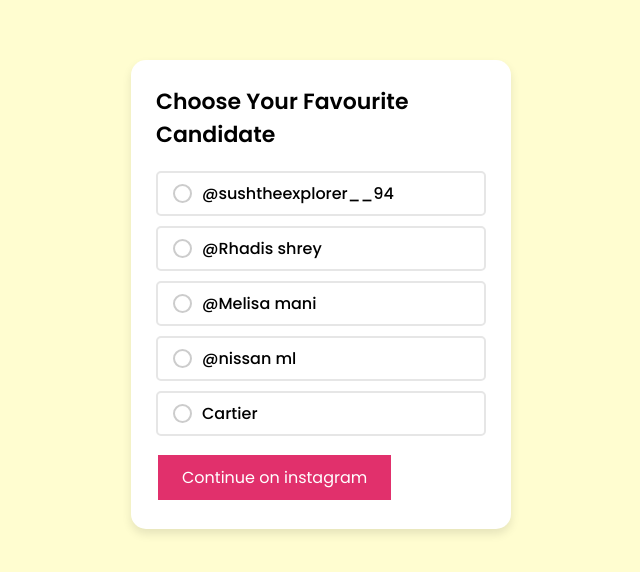
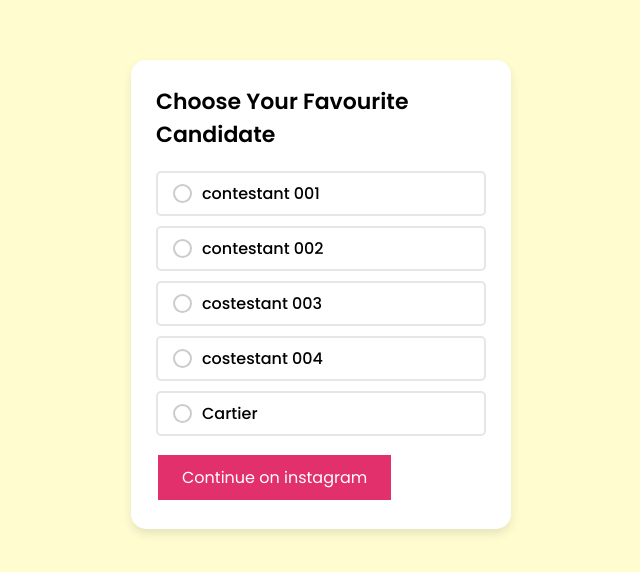
Before and after one commit to realjoel20/Jay, a plain HTML site: page index.html in a window 1280 px wide. Shown: the part 106-678 px from the top of the page, without its empty margins (319-959 px from the left). Drawn offline with Linux system fonts and the light colour scheme.

Commit message:
Update index.html

```diff
--- a/index.html
+++ b/index.html
@@ -191,7 +191,7 @@
         <div class="row">
           <div class="column">
             <span class="circle"></span>
-            <span class="text">@sushtheexplorer__94
+            <span class="text">contestant 001
             </span>
           </div>
           <span class="percent">40%</span>
@@ -202,7 +202,7 @@
         <div class="row">
           <div class="column">
             <span class="circle"></span>
-            <span class="text"> @Rhadis shrey
+            <span class="text"> contestant 002
             </span>
           </div>
           <span class="percent">25%</span>
@@ -213,7 +213,7 @@
         <div class="row">
           <div class="column">
             <span class="circle"></span>
-            <span class="text">@Melisa mani
+            <span class="text"> costestant 003
            </span>
           </div>
           <span class="percent">15%</span>
@@ -224,7 +224,7 @@
         <div class="row">
           <div class="column">
             <span class="circle"></span>
-            <span class="text">@nissan ml
+            <span class="text"> costestant 004
             </span>
           </div>
           <span class="percent">10%</span>
```
